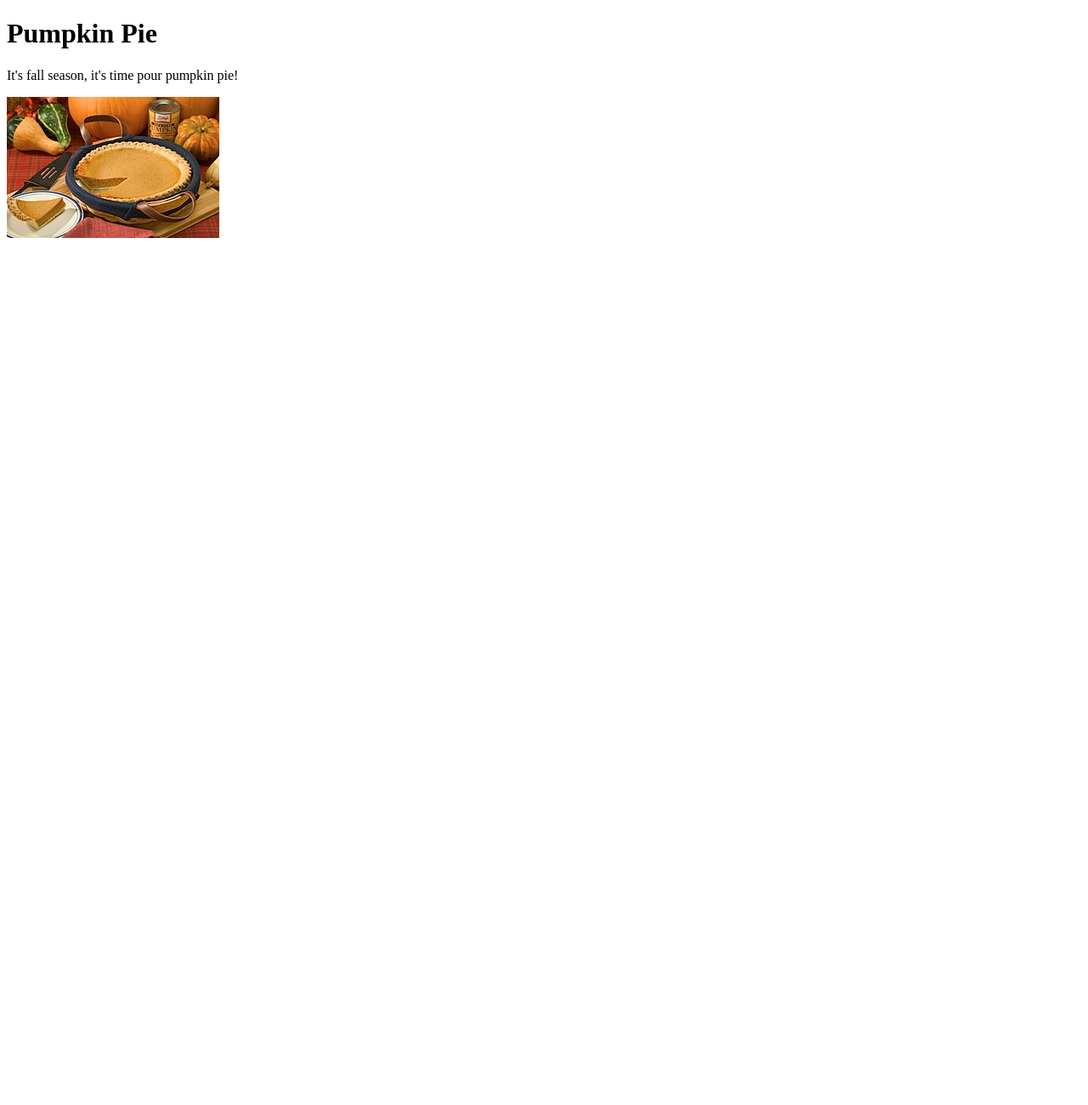
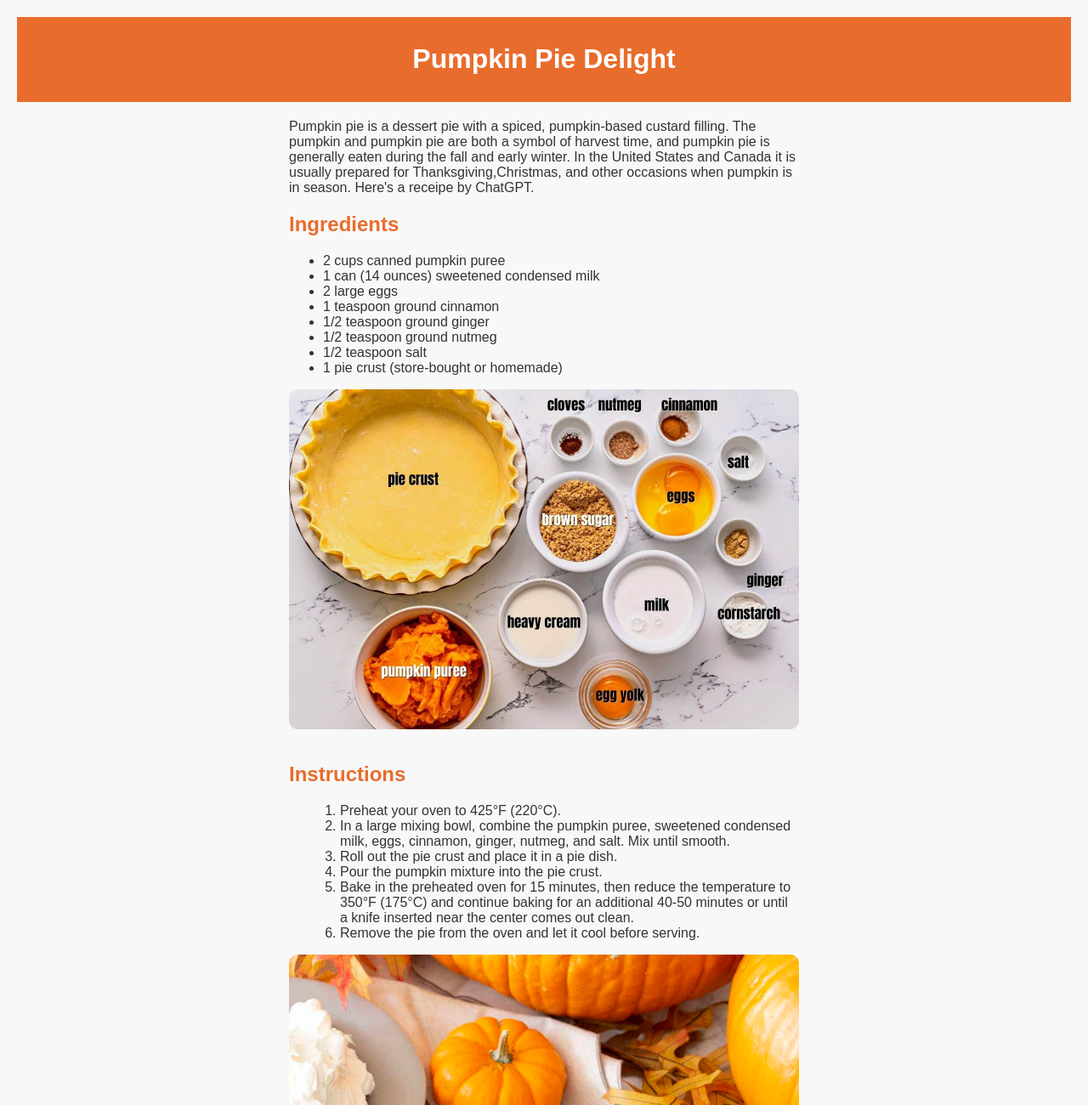
Before and after one commit to CFelt22/terraform-beginner-bootcamp-2023, a plain HTML site: page public/pumpkin/index.html in a window 1280 px wide. Shown: the top 1300 px of the page at 85% size. Before the commit the page ends 800 px from the top, so only its background shows below. Drawn offline with Linux system fonts and the light colour scheme.

Commit message:
#53 improving website (#54)

```diff
--- a/public/pumpkin/index.html
+++ b/public/pumpkin/index.html
@@ -3,11 +3,100 @@
 <head>
     <meta charset="UTF-8">
     <meta name="viewport" content="width=device-width, initial-scale=1.0">
-        <title>Terraform Bootcamp</title>
+    <title>Pumpkin Pie Delight</title>
+    <style>
+        body {
+            font-family: 'Arial', sans-serif;
+            background-color: #f8f8f8;
+            color: #333;
+            margin: 20px;
+        }
+
+        header {
+            background-color: #e86c2c;
+            padding: 10px;
+            text-align: center;
+        }
+
+        h1 {
+            color: #fff;
+        }
+
+        section {
+            margin-top: 20px;
+            max-width: 600px;
+            margin-left: auto;
+            margin-right: auto;
+        }
+
+        h2 {
+            color: #e86c2c;
+        }
+
+        p {
+            margin-bottom: 15px;
+        }
+
+        img {
+            max-width: 600px;
+            height: auto;
+            border-radius: 10px;
+            margin-bottom: 15px;
+        }
+
+        ol {
+            list-style-type: decimal;
+            margin-left: 20px;
+        }
+
+        footer {
+            text-align: center;
+            margin-top: 30px;
+            padding: 10px;
+            background-color: #e86c2c;
+            color: #fff;
+        }
+    </style>
 </head>
 <body>
-        <h1>Pumpkin Pie</h1>
-        <p>It's fall season, it's time pour pumpkin pie!</p>
-        <img src="/assets/Pumpkin_Pie.jpg">
+    <header>
+        <h1>Pumpkin Pie Delight</h1>
+    </header>
+
+    <section>
+        <p>Pumpkin pie is a dessert pie with a spiced, pumpkin-based custard filling. The pumpkin and pumpkin pie are both a symbol of harvest time, and pumpkin pie is generally eaten during the fall and early winter. In the United States and Canada it is usually prepared for Thanksgiving,Christmas, and other occasions when pumpkin is in season. Here's a receipe by ChatGPT.</p>
+        <h2>Ingredients</h2>
+        <ul>
+            <li>2 cups canned pumpkin puree</li>
+            <li>1 can (14 ounces) sweetened condensed milk</li>
+            <li>2 large eggs</li>
+            <li>1 teaspoon ground cinnamon</li>
+            <li>1/2 teaspoon ground ginger</li>
+            <li>1/2 teaspoon ground nutmeg</li>
+            <li>1/2 teaspoon salt</li>
+            <li>1 pie crust (store-bought or homemade)</li>
+        </ul>
+
+        <img src="/assets/pumpkin_pie_ingredients.jpeg" alt="Pumpkin pie ingredients">
+
+        <h2>Instructions</h2>
+        <ol>
+            <li>Preheat your oven to 425°F (220°C).</li>
+            <li>In a large mixing bowl, combine the pumpkin puree, sweetened condensed milk, eggs, cinnamon, ginger, nutmeg, and salt. Mix until smooth.</li>
+            <li>Roll out the pie crust and place it in a pie dish.</li>
+            <li>Pour the pumpkin mixture into the pie crust.</li>
+            <li>Bake in the preheated oven for 15 minutes, then reduce the temperature to 350°F (175°C) and continue baking for an additional 40-50 minutes or until a knife inserted near the center comes out clean.</li>
+            <li>Remove the pie from the oven and let it cool before serving.</li>
+        </ol>
+
+        <img src="/assets/pumpkin.jpeg" alt="Pumpkin pie baking">
+
+        <h2>Enjoy Your Pumpkin Pie!</h2>
+        <p>Serve your delicious pumpkin pie with a dollop of whipped cream or a scoop of vanilla ice cream. Enjoy the warmth and flavor of this classic fall treat!</p>
+    </section>
+
+    <footer>
+        <p>Copyright © 2023 Pumpkin Pie Delight</p>
+    </footer>
 </body>
 </html>
```
Also changed, not shown: public/pumpkin/assets/Pumpkin_Pie.jpg (deleted), public/pumpkin/assets/pumpkin.jpeg (added), public/pumpkin/assets/pumpkin_pie_ingredients.jpeg (added), 1 other file. Lines whose indentation alone changed are shown as unchanged.
